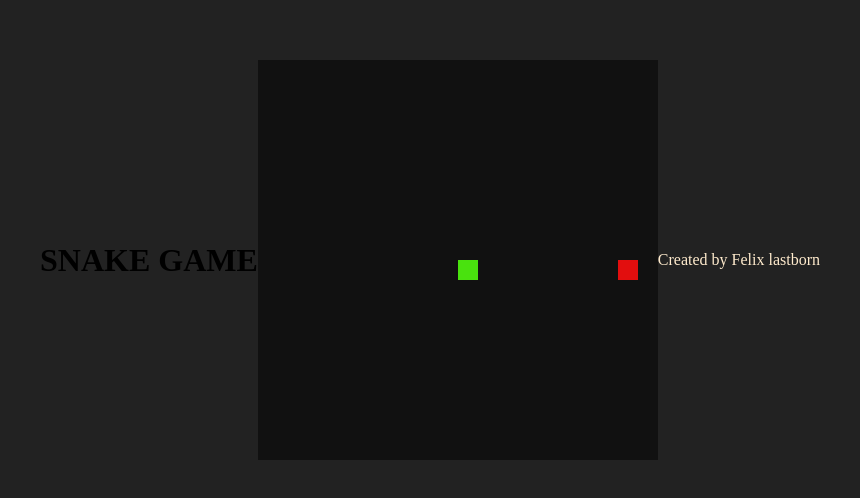
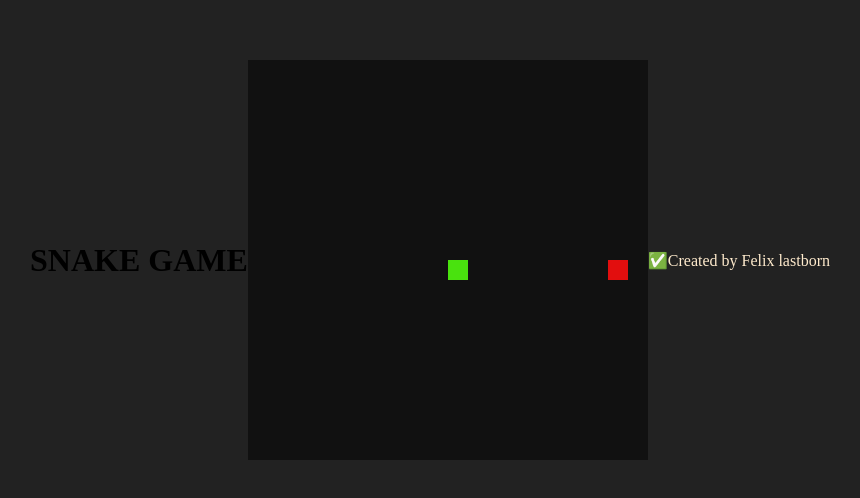
Before and after one commit to felixlastbornofficial/snakegame, a plain HTML site: page index.html in a window 1280 px wide. Shown: the part 148-646 px from the top of the page, without its empty margins (210-1070 px from the left). Drawn offline with Linux system fonts and the light colour scheme.

Commit message:
Update index.html

```diff
--- a/index.html
+++ b/index.html
@@ -7,7 +7,7 @@
 <body>
   <H1>SNAKE GAME</H1>
   <canvas id="gameCanvas" width="400" height="400"></canvas>
-<p style="color: blanchedalmond; ">Created by Felix lastborn</p>
+<p style="color: blanchedalmond; ">✅Created by Felix lastborn</p>
   <script src="game.js"></script>
 </body>
 </html>
```
